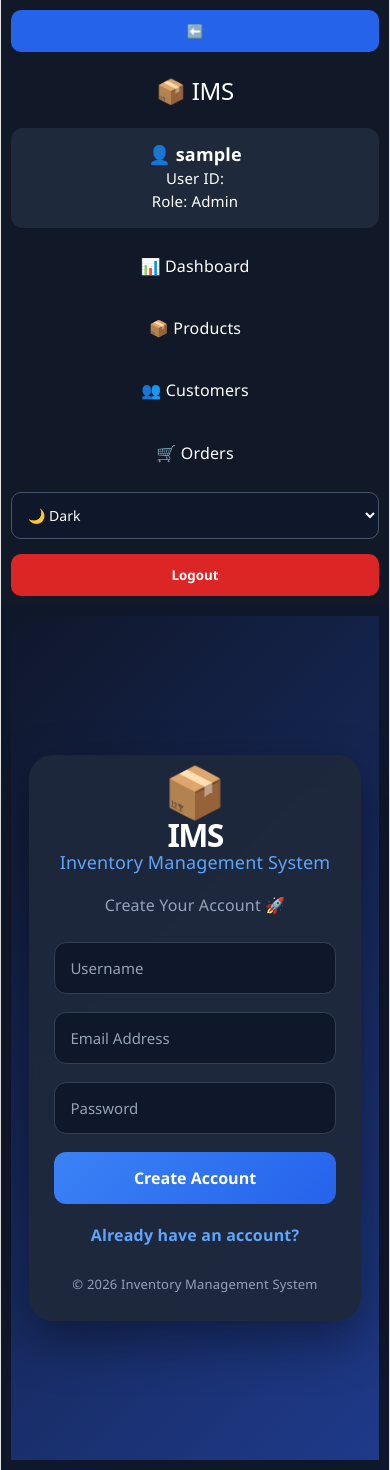
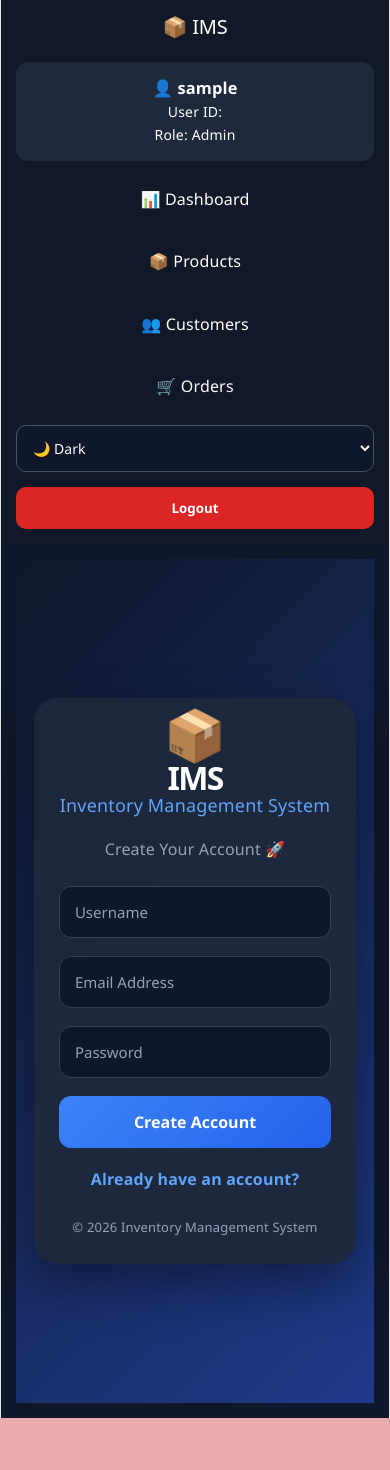
Before and after one commit to akash15072004/Inventory-Order-Management-System, a React (Vite) app in the folder frontend/: page /signup in a window 390 px wide. After the commit the page ends 1418 px from the top, so only its background shows below. Built offline with nearby package versions, Linux system fonts and the light colour scheme; sample sign-in values are in the browser's storage.

Commit message:
Improve mobile responsiveness

```diff
--- a/frontend/package.json
+++ b/frontend/package.json
@@ -13,6 +13,7 @@
     "axios": "^1.17.0",
     "file-saver": "^2.0.5",
     "jspdf": "^4.2.1",
+    "jspdf-autotable": "^5.0.8",
     "react": "^19.2.6",
     "react-dom": "^19.2.6",
     "react-router-dom": "^7.17.0",
--- a/frontend/src/App.css
+++ b/frontend/src/App.css
@@ -714,18 +714,13 @@ body.cyber .page-title {
    MOBILE RESPONSIVE FIX
 ========================= */
 
-@media screen and (max-width: 768px) {
 
-  .app {
-    display: flex;
-    flex-direction: column;
-  }
+@media (max-width: 768px) {
 
   .sidebar {
     position: relative;
     width: 100%;
     height: auto;
-    min-height: auto;
     padding: 15px;
   }
 
@@ -735,14 +730,21 @@ body.cyber .page-title {
 
   .main-content,
   .main-content.collapsed {
-    margin-left: 0 !important;
-    width: 100%;
+    margin-left: 0;
     padding: 15px;
   }
 
-  .page-title {
-    font-size: 2rem;
-    text-align: center;
+  .profile-box {
+    font-size: 14px;
+  }
+
+  .table-container {
+    overflow-x: auto;
+    padding: 15px;
+  }
+
+  table {
+    min-width: 700px;
   }
 
   .card-container {
@@ -751,48 +753,25 @@ body.cyber .page-title {
   }
 
   .card {
-    width: 100%;
     padding: 20px;
   }
 
-  .card h2 {
-    font-size: 36px;
-  }
-
-  .profile-box {
-    width: 100%;
-    overflow-wrap: break-word;
-    word-break: break-word;
-    text-align: center;
-  }
-
-  .sidebar h2 {
+  .page-title {
     font-size: 24px;
   }
 
-  .sidebar a {
-    text-align: center;
-    display: block;
+  form {
+    grid-template-columns: 1fr;
   }
 
-  .sidebar select,
-  .sidebar button,
-  .logout-btn {
-    width: 100%;
+  .form-button {
+    grid-column: span 1;
   }
 
-  .toggle-btn {
+  input,
+  select,
+  button {
     width: 100%;
-  }
-
-  .analytics-card {
-    overflow-x: auto;
-  }
-
-  table {
-    display: block;
-    overflow-x: auto;
-    white-space: nowrap;
   }
 
   .auth-card {
@@ -807,41 +786,8 @@ body.cyber .page-title {
   .auth-logo {
     font-size: 50px;
   }
-}
 
-/* SMALL PHONES */
-
-@media screen and (max-width: 480px) {
-
-  .page-title {
-    font-size: 1.8rem;
-  }
-
-  .card {
-    padding: 18px;
-  }
-
-  .card h2 {
-    font-size: 32px;
-  }
-
-  .card p {
-    font-size: 16px;
-  }
-
-  .profile-box h3 {
-    font-size: 18px;
-  }
-
-  .profile-box p {
-    font-size: 15px;
-  }
-
-  .sidebar {
-    padding: 10px;
-  }
-
-  .main-content {
-    padding: 10px;
+  .toggle-btn {
+    display: none;
   }
 }
--- a/frontend/src/pages/Orders.jsx
+++ b/frontend/src/pages/Orders.jsx
@@ -1,6 +1,7 @@
 import { useEffect, useState } from "react";
 import { saveAs } from "file-saver";
 import jsPDF from "jspdf";
+import autoTable from "jspdf-autotable";
 import api from "../services/api";
 
 function Orders() {
--- a/frontend/src/pages/Signup.jsx
+++ b/frontend/src/pages/Signup.jsx
@@ -11,8 +11,7 @@ function Signup() {
     password: "",
   });
 
-  const [loading, setLoading] =
-    useState(false);
+  const [loading, setLoading] = useState(false);
 
   const handleSubmit = async (e) => {
     e.preventDefault();
@@ -20,10 +19,12 @@ function Signup() {
     setLoading(true);
 
     try {
-      await api.post(
+      const res = await api.post(
         "/auth/signup",
         form
       );
+
+      console.log("SUCCESS =", res.data);
 
       alert(
         "Account Created Successfully"
@@ -31,9 +32,16 @@ function Signup() {
 
       navigate("/login");
     } catch (err) {
+      console.log("ERROR =", err);
+      console.log("RESPONSE =", err.response);
+      console.log("DATA =", err.response?.data);
+
       alert(
-        err.response?.data?.detail ||
+        JSON.stringify(
+          err.response?.data ||
+          err.message ||
           "Signup Failed"
+        )
       );
     } finally {
       setLoading(false);
@@ -73,8 +81,7 @@ function Signup() {
             onChange={(e) =>
               setForm({
                 ...form,
-                username:
-                  e.target.value,
+                username: e.target.value,
               })
             }
             required
@@ -87,8 +94,7 @@ function Signup() {
             onChange={(e) =>
               setForm({
                 ...form,
-                email:
-                  e.target.value,
+                email: e.target.value,
               })
             }
             required
@@ -101,8 +107,7 @@ function Signup() {
             onChange={(e) =>
               setForm({
                 ...form,
-                password:
-                  e.target.value,
+                password: e.target.value,
               })
             }
             required
--- a/frontend/src/services/api.js
+++ b/frontend/src/services/api.js
@@ -1,8 +1,8 @@
 import axios from "axios";
 
 const api = axios.create({
-  baseURL:
-    "https://inventory-order-management-system-production-5bf4.up.railway.app",
+  baseURL: "http://127.0.0.1:8000",
+  baeURL : "http://localhost:5176/signup",
 });
 
 export default api;
```
Also changed, not shown: 2 other files (tests, documents, lock files or other folders).
